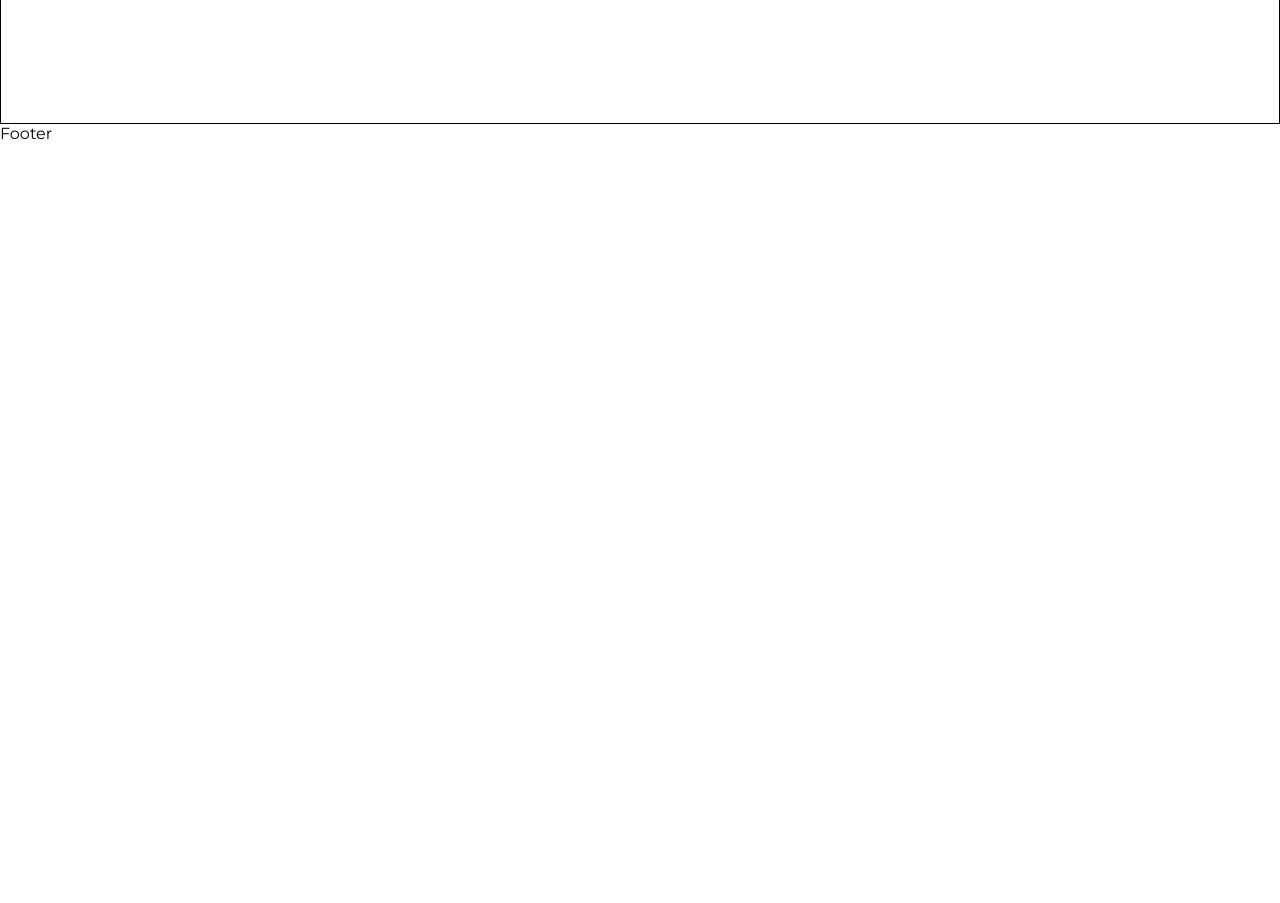
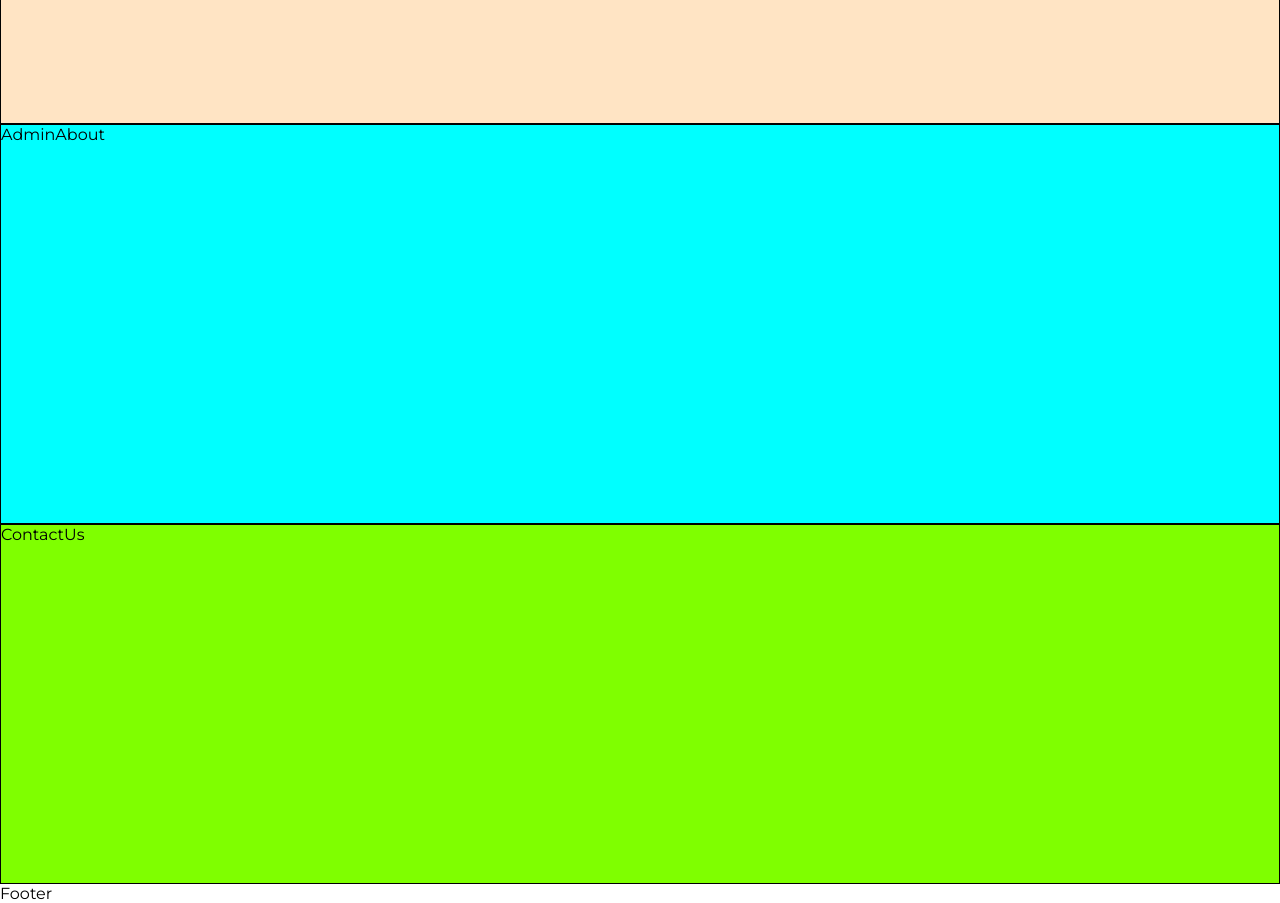
Before and after one commit to ZaidSultan10/pure-blogs, a React (Create React App) app: page / in a window 1280 px wide. Shown: the part 720-1623 px from the top of the page. Before the commit the page ends 863 px from the top, so only its background shows below. Built offline with nearby package versions, Linux system fonts and the light colour scheme.

Commit message:
category wise contact us skeleton set

```diff
--- /dev/null
+++ b/src/components/adminAbout/AdminAbout.jsx
@@ -0,0 +1,10 @@
+import React from 'react'
+import '../../styles/adminAboutStyles/_adminAboutStyles.scss'
+
+const AdminAbout = () => {
+  return (
+    <section className='adminAbout__container'>AdminAbout</section>
+  )
+}
+
+export default AdminAbout
--- /dev/null
+++ b/src/components/contactUs/ContactUs.jsx
@@ -0,0 +1,10 @@
+import React from 'react'
+import '../../styles/contactUsStyles/_contactUsStyles.scss'
+
+const ContactUs = () => {
+  return (
+    <section className='contactUs__container'>ContactUs</section>
+  )
+}
+
+export default ContactUs
--- a/src/pages/home/Home.jsx
+++ b/src/pages/home/Home.jsx
@@ -1,12 +1,16 @@
 import React from 'react'
 import Banner from '../../components/banner/Banner'
 import FeaturedBlogs from '../../components/featuredBlogs/FeaturedBlogs'
+import AdminAbout from '../../components/adminAbout/AdminAbout'
+import ContactUs from '../../components/contactUs/ContactUs'
 
 const Home = () => {
   return (
     <main className='home__container'>
         <Banner />
         <FeaturedBlogs />
+        <AdminAbout />
+        <ContactUs />
     </main>
   )
 }
--- /dev/null
+++ b/src/styles/adminAboutStyles/_adminAboutStyles.scss
@@ -0,0 +1,7 @@
+.adminAbout__container{
+    border: 1px solid;
+    height: 400px;
+    margin: 0 auto;
+    width: 100%;
+    background-color: aqua;
+}
--- a/src/pages/pricing/Pricing.jsx
+++ b/src/styles/contactUsStyles/_contactUsStyles.scss
@@ -1,9 +1,6 @@
-import React from 'react'
-
-const Pricing = () => {
-  return (
-    <div>Pricing</div>
-  )
+.contactUs__container{
+    width: 100%;
+    height: 360px;
+    border: 1px solid;
+    background-color:chartreuse;
 }
-
-export default Pricing
--- a/src/styles/featuredBlogsStyles/_featuredBlogsStyles.scss
+++ b/src/styles/featuredBlogsStyles/_featuredBlogsStyles.scss
@@ -3,4 +3,5 @@
     height: 400px;
     width: 100%;
     margin:  0 auto;
+    background-color: bisque;
 }
```
